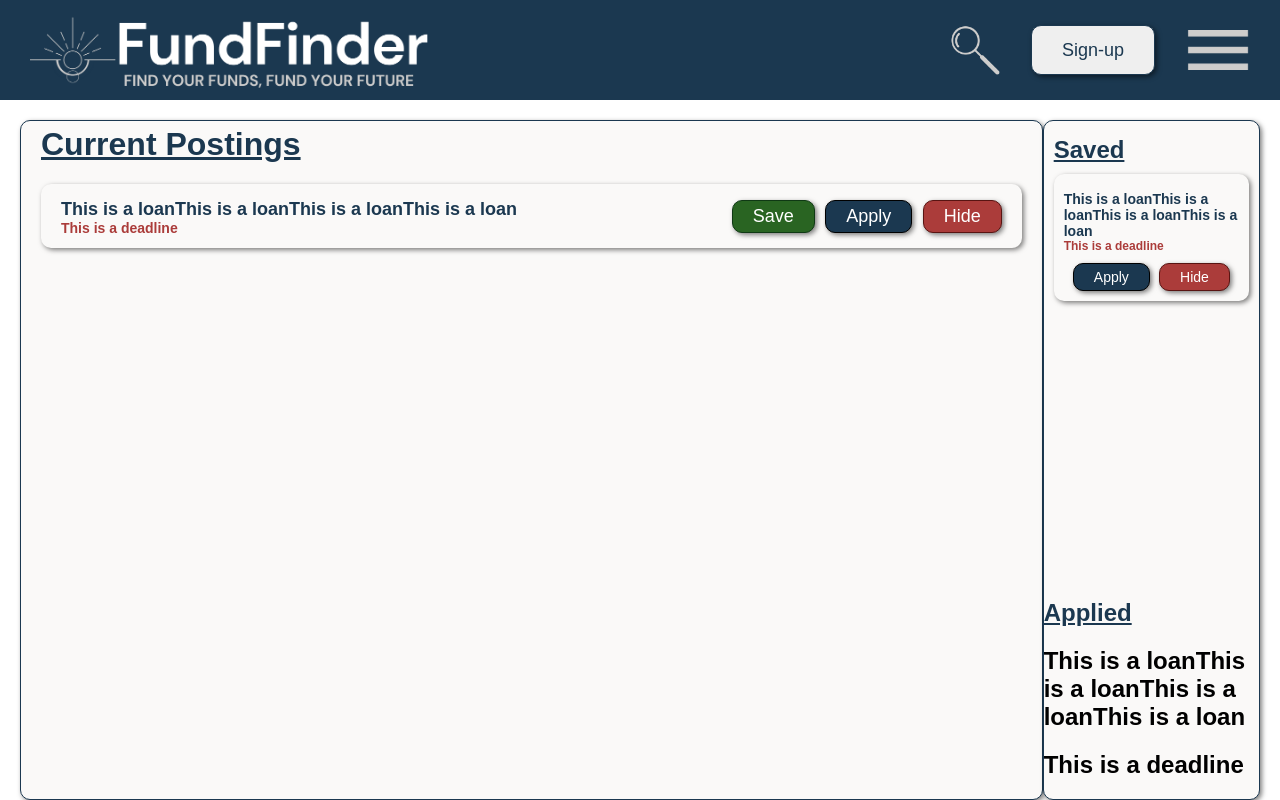
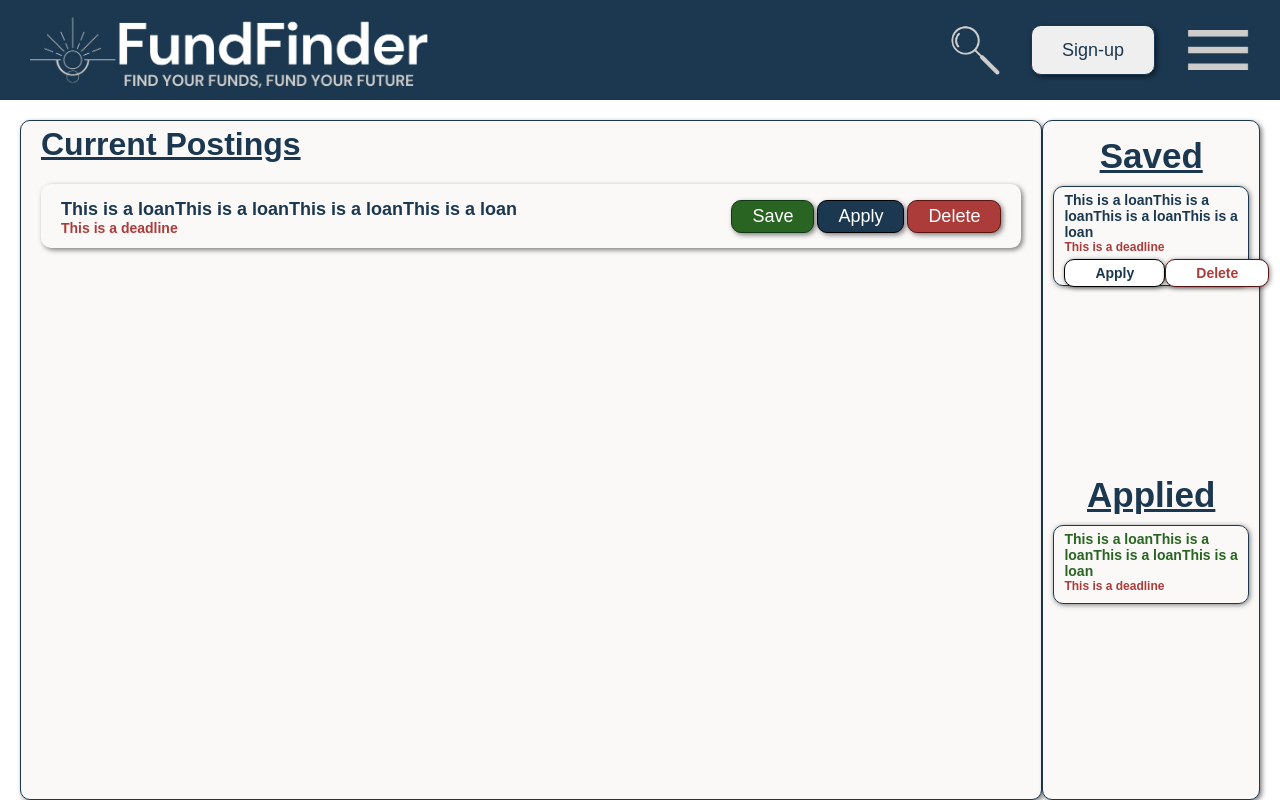
Before and after one commit to Jorfishdan/FundFinder-client, a React (Create React App) app: page /dashboard in a window 1280 px wide. Built offline with nearby package versions, Linux system fonts and the light colour scheme; a web font is replaced by a local one.

Commit message:
applied section done

```diff
--- a/src/components/Dashboard/Dashboard.js
+++ b/src/components/Dashboard/Dashboard.js
@@ -14,7 +14,7 @@ export default function Dashboard() {
           </div>
           <div className="dashboard__saved--buttons">
             <button className="dashboard__saved--buttons--apply">Apply</button>
-            <button className="dashboard__saved--buttons--hide">Hide</button>
+            <button className="dashboard__saved--buttons--hide">Delete</button>
           </div>
         </div>
       </section>
--- a/src/components/Dashboard/Dashboard.scss
+++ b/src/components/Dashboard/Dashboard.scss
@@ -4,7 +4,6 @@
   &__container {
     display: flex;
     flex-direction: column;
-    justify-content: space-between;
     width: 17vw;
     height: 85vh;
     background: $cream;
@@ -14,66 +13,101 @@
     margin-top: 2rem;
     margin-right: 2rem;
   }
-  &__title{
-    color:$blue;
+  &__title {
+    color: $blue;
+    font-size: 3.5rem;
+    text-align: center;
     text-decoration: underline;
-    margin-bottom:1rem;
-    margin-top:0.5rem;
+    margin-bottom: 1rem;
+    margin-top: 0.5rem;
   }
 
-  &__saved{
-    margin:1rem;
+  &__saved {
+    margin: 1rem;
+    height: 50vh;
 
-
-    &--container{
-        box-shadow: 2px 2px 5px rgba(0, 0, 0, 0.5);
+    &--container {
+      box-shadow: 1px 1px 5px rgba(0, 0, 0, 0.5);
+      border: 1px solid $blue;
       border-radius: 10px;
-        padding:1rem;
-        padding-top:0.5rem;
+      padding: 1rem;
+      padding-top: 0rem;
+      height:10rem;
     }
 
-    &--box{
-        margin:0;
-
-
+    &--box {
+      margin: 0;
     }
 
-    &--title{
-        color:$blue;
-        font-size:1.4rem;
-        margin-bottom:0;
+    &--title {
+      color: $blue;
+      font-size: 1.4rem;
+      margin-bottom: 0;
+      margin-top: 0.5rem;
     }
 
-    &--deadline{
-        color:$red;
-        font-size:1.2rem;
-        margin-top:0;
+    &--deadline {
+      color: $red;
+      font-size: 1.2rem;
+      margin-top: 0;
+      margin-bottom: 0.5rem;
     }
 
-    &--buttons{
-        display:flex;
+    &--buttons {
+      display: flex;
       justify-content: space-evenly;
 
       &--apply {
         font-size: 1.4rem;
-            background-color: $blue;
+        font-weight: 700;
+
+        background-color: $white;
         border: 1px solid $black;
-            box-shadow: 2px 2px 5px rgba(0, 0, 0, 0.5);
+        box-shadow: 1px 1px 5px rgba(0, 0, 0, 0.5);
         border-radius: 10px;
-            color: $white;
-            padding: 0.5rem 2rem;
+        color: $blue;
+        padding: 0.5rem 3rem;
+        margin-top: 0;
       }
       &--hide {
         font-size: 1.4rem;
-            background-color: $red;
+        font-weight: 700;
+        background-color: $white;
         border: 1px solid $darkRed;
-            box-shadow: 2px 2px 5px rgba(0, 0, 0, 0.5);
+        box-shadow: 1px 1px 5px rgba(0, 0, 0, 0.5);
         border-radius: 10px;
-            color: $white;
-            padding: 0.5rem 2rem;
+        color: $red;
+        padding: 0.5rem 3rem;
+        margin-top: 0;
       }
     }
   }
 
+  &__applied {
+    margin: 1rem;
+    height: 50vh;
+    align-self: center;
+
+    &--box {
+      box-shadow: 1px 1px 5px rgba(0, 0, 0, 0.5);
+      border: 1px solid $blue;
+      border-radius: 10px;
+      padding: 1rem;
+      padding-top: 0rem;
+    }
+
+    &--title {
+      color: $green;
+      font-size: 1.4rem;
+      margin-bottom: 0;
+      margin-top: 0.5rem;
 
     }
+    &--deadline {
+      color: $red;
+      font-size: 1.2rem;
+      margin-top: 0;
+      margin-bottom: 0;
+    }
+  }
+}
--- a/src/components/List/List.js
+++ b/src/components/List/List.js
@@ -13,7 +13,7 @@ export default function List() {
         <div className="list__items--buttons">
           <button className="list__items--buttons--save">Save</button>
           <button className="list__items--buttons--apply">Apply</button>
-          <button className="list__items--buttons--hide">Hide</button>
+          <button className="list__items--buttons--hide">Delete</button>
         </div>
       </section>
     </main>
```
Lines whose indentation alone changed are shown as unchanged.
